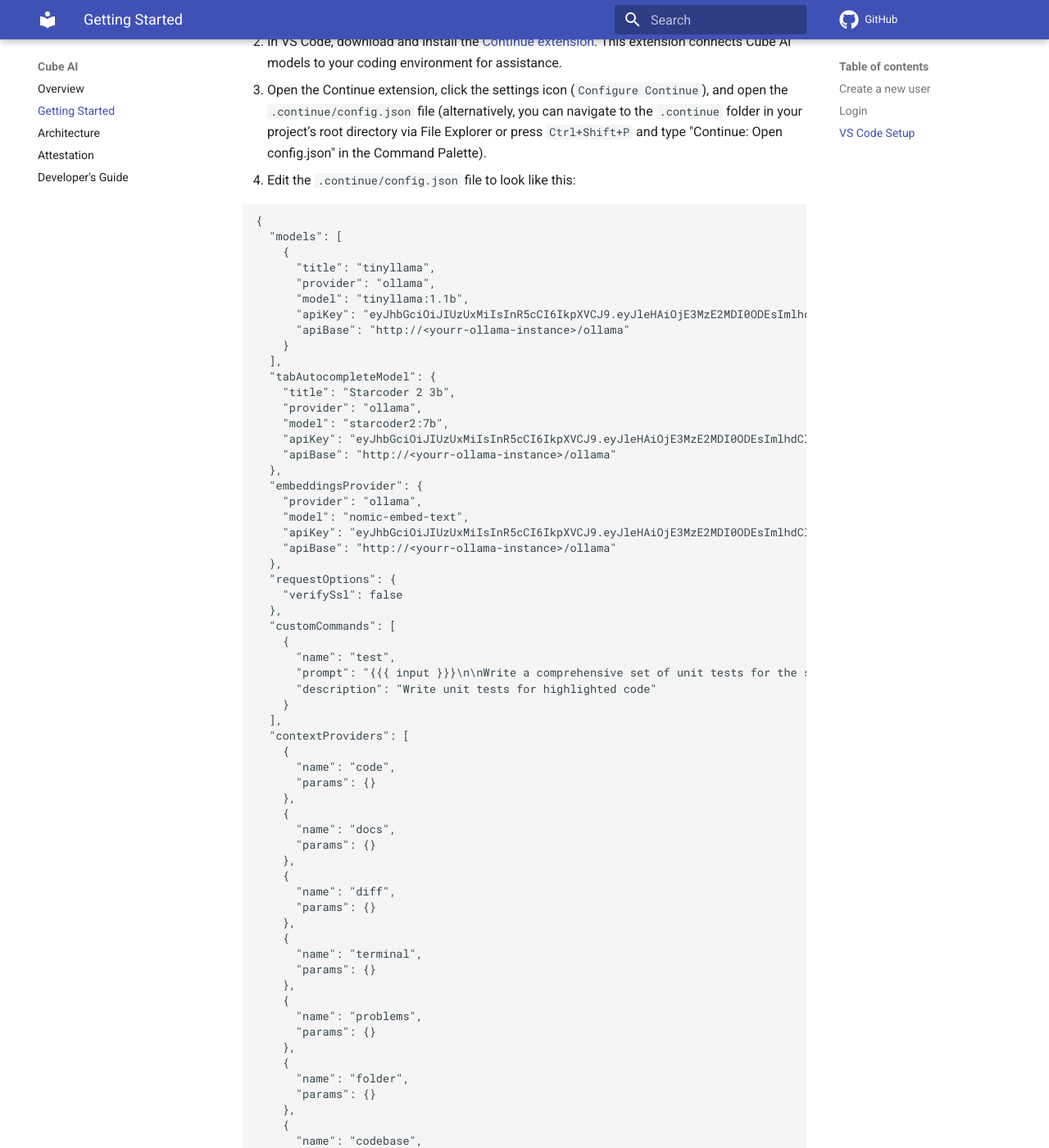
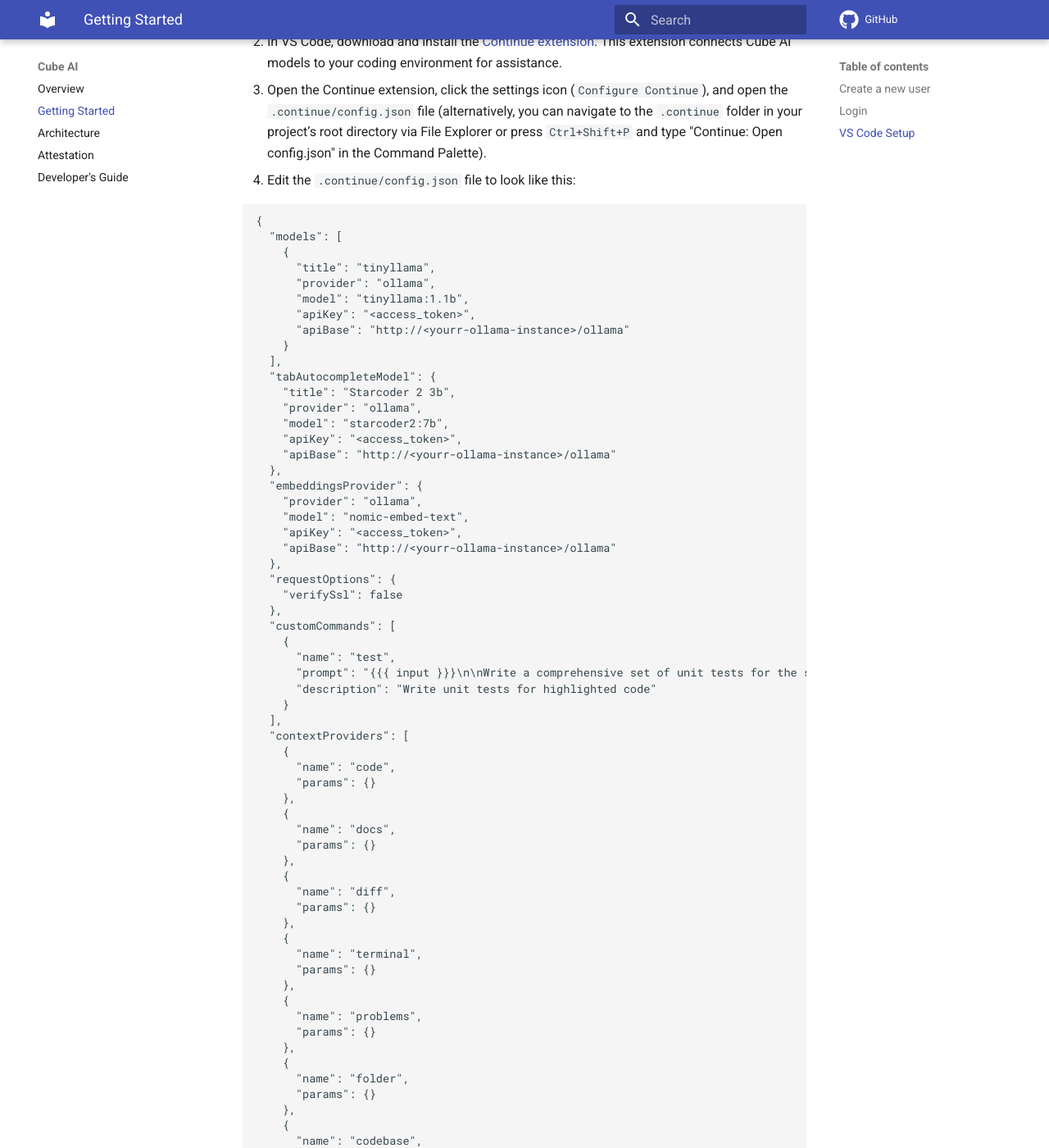
Before and after one commit to ultravioletrs/cube-docs, an MkDocs documentation site: the page built from docs/getting-started.md, in a window 1280 px wide and 1400 px high, scrolled down 1782 px. Shown: the whole window at 82% size. Built offline with MkDocs 1.6.1 and Material for MkDocs 9.7.7, drawn with Linux system fonts in a browser that asks for light colours; comment, search, counter and statistics services are not loaded; some of the changed text lies outside the part shown.

Commit message:
Replace token with placeholder
Signed-off-by: JeffMboya <jangina.mboya@gmail.com>

```diff
--- a/docs/getting-started.md
+++ b/docs/getting-started.md
@@ -71,7 +71,7 @@
       "title": "tinyllama",
       "provider": "ollama",
       "model": "tinyllama:1.1b",
-      "apiKey": "eyJhbGciOiJIUzUxMiIsInR5cCI6IkpXVCJ9.eyJleHAiOjE3MzE2MDI0ODEsImlhdCI6MTczMTU5ODg4MSwiaXNzIjoibWFnaXN0cmFsYS5hdXRoIiwidHlwZSI6MCwidXNlciI6IjI4MzY2MzE4LTNiM2MtNGRlZS1iZTEwLTRlZmIxNjYyMmVjZiJ9.LQGiH24I_QvkZ1q0TUOzCcr4mrMI9Qt-1fBltq33i6RXAu9tEZ01rng8KIwpa-hTxFOKWC3iwB3FRKyw-r9Z-g",
+      "apiKey": "<access_token>",
       "apiBase": "http://<yourr-ollama-instance>/ollama"
     }
   ],
@@ -79,13 +79,13 @@
     "title": "Starcoder 2 3b",
     "provider": "ollama",
     "model": "starcoder2:7b",
-    "apiKey": "eyJhbGciOiJIUzUxMiIsInR5cCI6IkpXVCJ9.eyJleHAiOjE3MzE2MDI0ODEsImlhdCI6MTczMTU5ODg4MSwiaXNzIjoibWFnaXN0cmFsYS5hdXRoIiwidHlwZSI6MCwidXNlciI6IjI4MzY2MzE4LTNiM2MtNGRlZS1iZTEwLTRlZmIxNjYyMmVjZiJ9.LQGiH24I_QvkZ1q0TUOzCcr4mrMI9Qt-1fBltq33i6RXAu9tEZ01rng8KIwpa-hTxFOKWC3iwB3FRKyw-r9Z-g",
+    "apiKey": "<access_token>",
     "apiBase": "http://<yourr-ollama-instance>/ollama"
   },
   "embeddingsProvider": {
     "provider": "ollama",
     "model": "nomic-embed-text",
-    "apiKey": "eyJhbGciOiJIUzUxMiIsInR5cCI6IkpXVCJ9.eyJleHAiOjE3MzE2MDI0ODEsImlhdCI6MTczMTU5ODg4MSwiaXNzIjoibWFnaXN0cmFsYS5hdXRoIiwidHlwZSI6MCwidXNlciI6IjI4MzY2MzE4LTNiM2MtNGRlZS1iZTEwLTRlZmIxNjYyMmVjZiJ9.LQGiH24I_QvkZ1q0TUOzCcr4mrMI9Qt-1fBltq33i6RXAu9tEZ01rng8KIwpa-hTxFOKWC3iwB3FRKyw-r9Z-g",
+    "apiKey": "<access_token>",
     "apiBase": "http://<yourr-ollama-instance>/ollama"
   },
   "requestOptions": {
```
